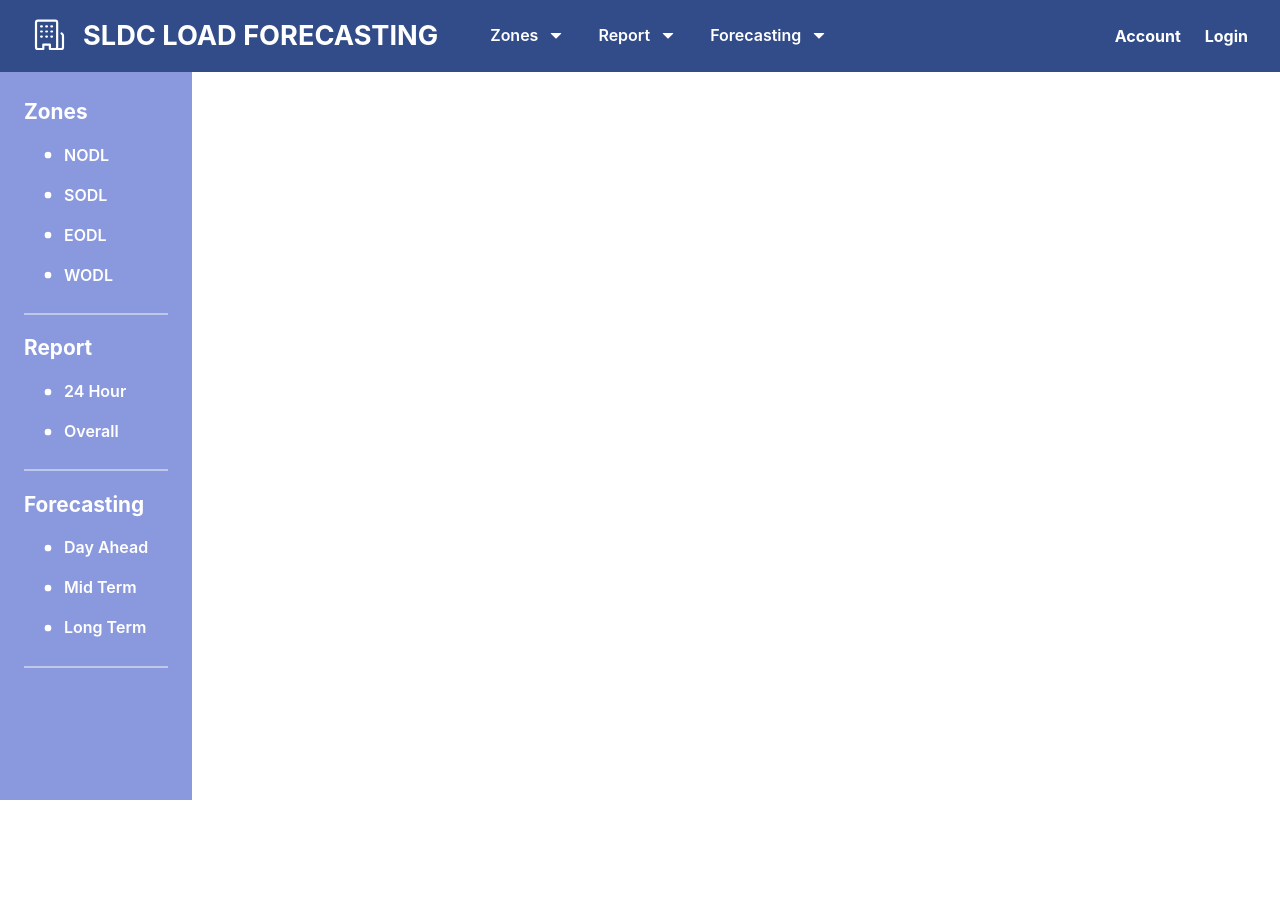
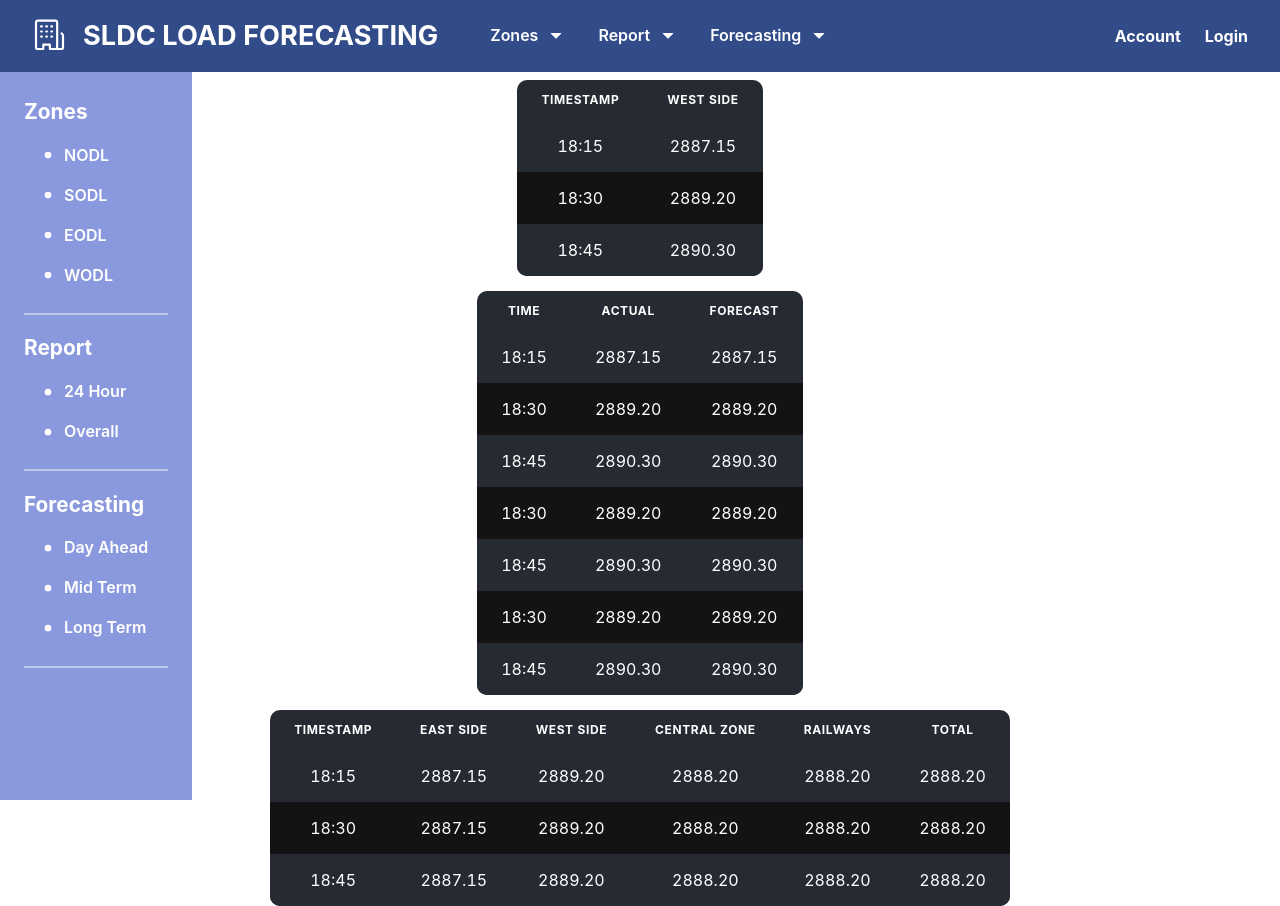
Before and after one commit to pred695/SLDC-PR201, a React (Vite) app in the folder SLDC-frontend/: page / in a window 1280 px wide. Before the commit the page ends 800 px from the top, so only its background shows below. Built offline with nearby package versions, Linux system fonts and the light colour scheme.

Commit message:
add: margins to the tables

```diff
--- a/SLDC-frontend/src/App.tsx
+++ b/SLDC-frontend/src/App.tsx
@@ -1,40 +1,38 @@
 import { Route, Routes } from 'react-router-dom';
-// import { Box, Heading, Center } from '@chakra-ui/react';
+import { Box, Heading, Center, Spacer } from '@chakra-ui/react';
+import { VStack } from "@chakra-ui/react";
+import AreaChart from 'react-apexcharts';
 import Navbar from './components/Navbar';
 import Sidebar from './components/Sidebar';
 import Login from './pages/Login';
-import AreaChart from 'react-apexcharts';
 import OutlineGraph from './graphs/OutlineGraph';
-// import MyTableHourly from './components/tablesHourlyLoad';
-// import MyTableTotal from './components/tablesTotalLoad';
+import MyTableHourly from './components/tablesHourlyLoad';
+import MyTableTotal from './components/tablesTotalLoad';
 import MainGraph from './graphs/MainGraph';
 import { outlineData } from './tempData/outlineData';
 import { mainData, labels } from './tempData/mainData';
-// import MyTableHourlyAllzones from './components/tablesHourlyLoadAllzones';
+import MyTableHourlyAllzones from './components/tablesHourlyLoadAllzones';
 
 const App: React.FC = (): JSX.Element => {
   return (
     <>
       <Navbar />
       <Sidebar />
-      {/* <Box>
+      <Box>
         <Center>
-          <Heading>Project Setup Done!</Heading>
-          <MyTableHourly />
-          <MyTableTotal />
-          <MyTableHourlyAllzones />
+          {/* <Heading>Project Setup Done!</Heading> */}
+          <VStack spacing={15} marginTop={20}>
+            <MyTableHourly />
+            <MyTableTotal />
+            <MyTableHourlyAllzones />
+          </VStack>
         </Center>
-      </Box> */}
+      </Box>
       <Routes>
         <Route path="/signin" element={<Login />} />
         <Route
           path="/mainGraph"
-          element={
-            <MainGraph
-          data={mainData}
-          labels={labels}
-        />
-          }
+          element={<MainGraph data={mainData} labels={labels} />}
         />
         <Route
           path="/outlineGraph"
```
